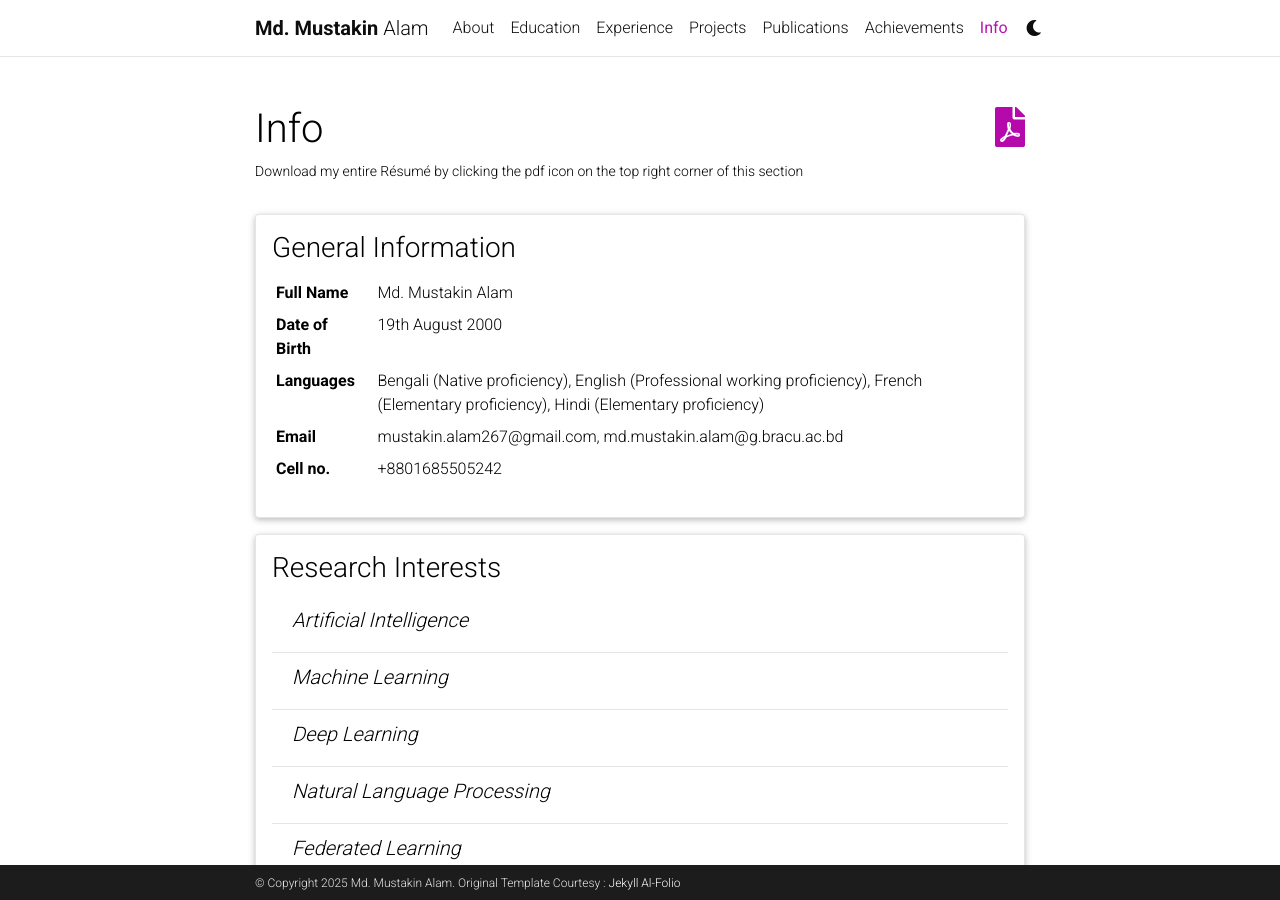
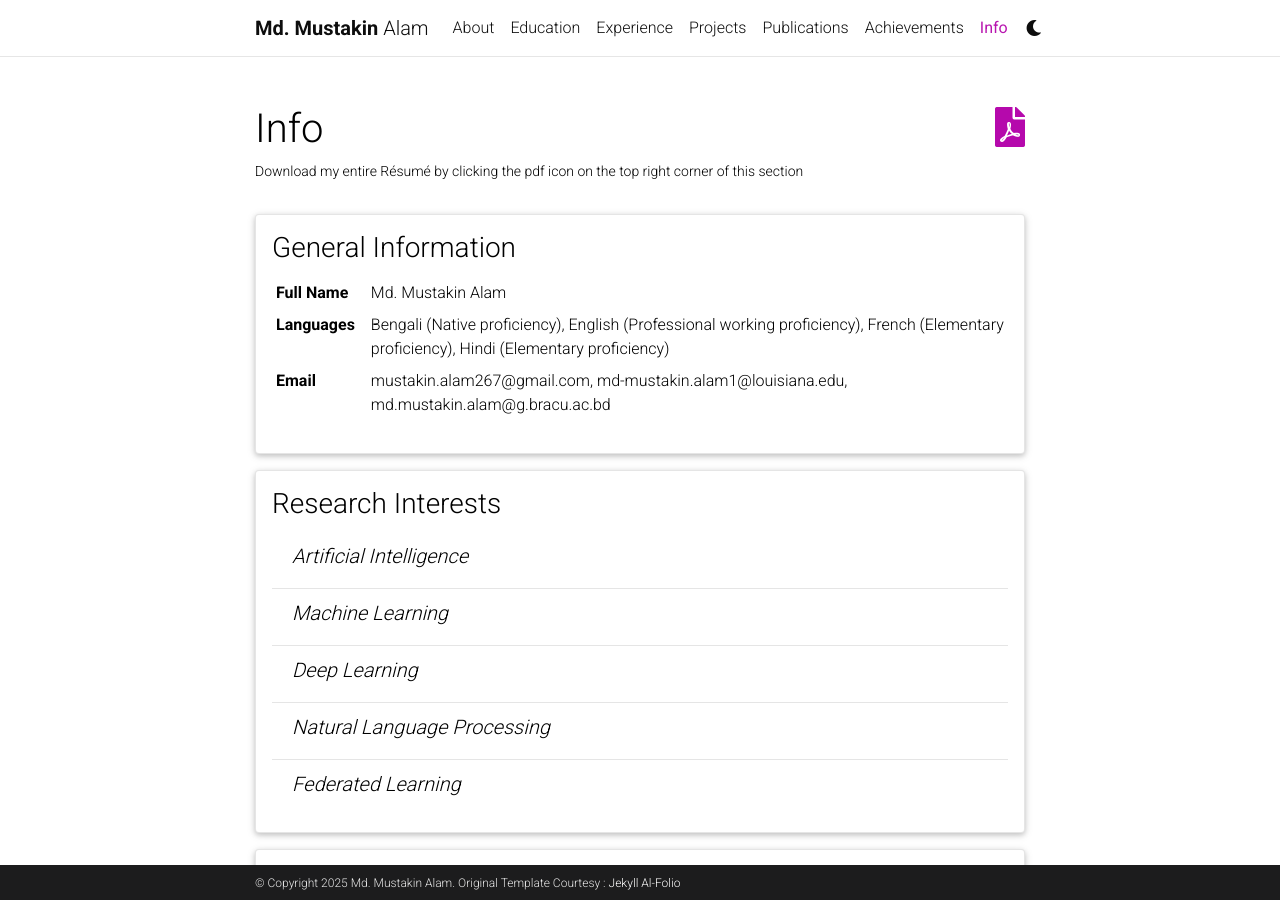
Before and after one commit to mustakinalam/mustakinalam.github.io, a Jekyll site: the page built from _pages/info.md, in a window 1280 px wide and 900 px high. Built offline with Jekyll 4.4.1, drawn with Linux system fonts in a browser that asks for light colours; comment, search, counter and statistics services are not loaded; a style sheet for code colours, icons or effects is not loaded.

Commit message:
picture update

```diff
--- a/_data/cv.yml
+++ b/_data/cv.yml
@@ -3,15 +3,12 @@
   contents:
     - name: Full Name
       value: Md. Mustakin Alam
-    - name: Date of Birth
-      value: 19th August 2000
     - name: Languages
       value: Bengali (Native proficiency), English (Professional working proficiency), French (Elementary proficiency), Hindi (Elementary proficiency)
     - name: Email
-      value: mustakin.alam267@gmail.com,
+      value: mustakin.alam267@gmail.com, md-mustakin.alam1@louisiana.edu,
              md.mustakin.alam@g.bracu.ac.bd
-    - name: Cell no.
-      value: "+8801685505242"
+
 
 - title: Research Interests
   type: nested_list
```
Also changed, not shown: 1 other file.
